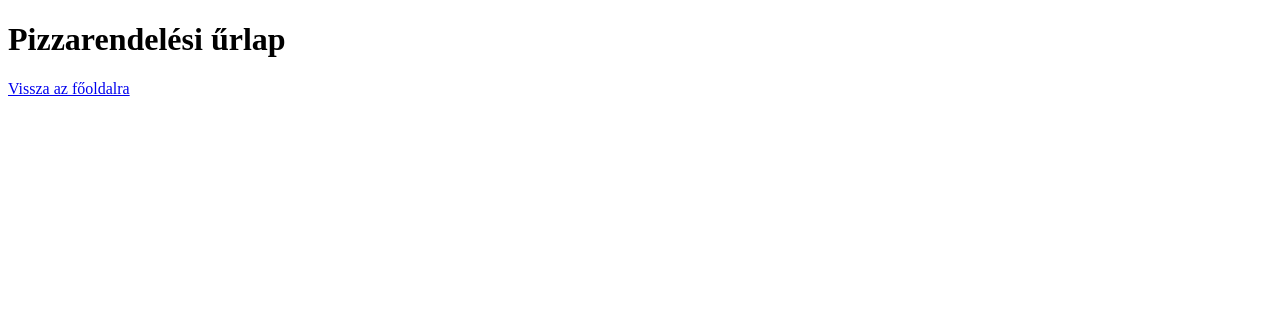
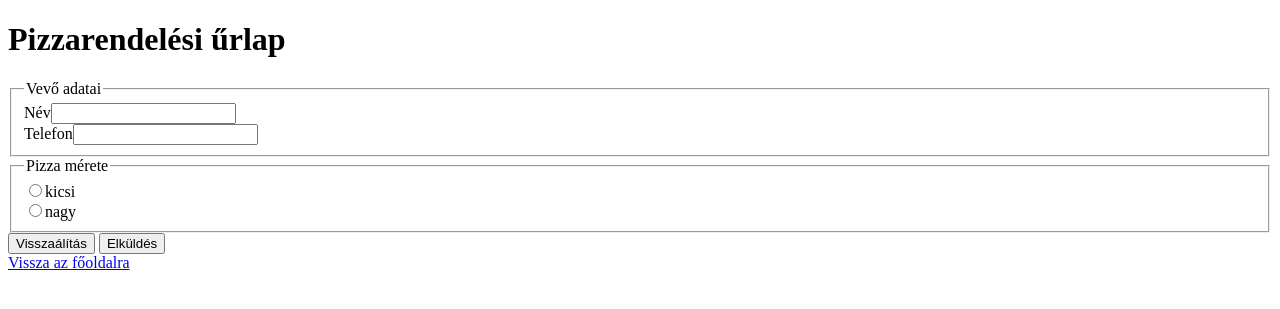
Before and after one commit to KardosLevente/Kardos_Levente_pizzarendeles_11_12, a Flask app: page /pizza-order in a window 1280 px wide. Shown: the top 309 px of the page. Run offline with Flask 3, Linux system fonts and the light colour scheme.

Commit message:
update files

```diff
--- a/app.py
+++ b/app.py
@@ -1,14 +1,25 @@
 from flask import Flask, render_template, request, redirect, url_for
 
 app = Flask(__name__)
-
+orders = []
 
 @app.route('/', methods=["GET"])
 def index():
+
     return render_template('index.html')
 
-@app.route('/pizza-order', methods=["GET"])
+@app.route('/pizza-order', methods=["GET", "POST"])
 def pizza_order():
+    if request.method == "POST":
+        _name = request.form.get("name")
+        _phone = request.form.get("phone")
+        _size = request.form.get("size")
+        order = {
+            "name": _name,
+            "phone": _phone,
+            "size": _size}
+        orders.append(order)
+        print(orders)
     return render_template('pizza_order.html')
 
 if __name__ == "__main__":
--- /dev/null
+++ b/templates/order_summary.html
@@ -0,0 +1,5 @@
+{% if orders_ %}
+<h2>Beküldött adat</h2>
+<ul>
+
+</ul>
--- a/templates/pizza_order.html
+++ b/templates/pizza_order.html
@@ -7,6 +7,25 @@
 </head>
 <body>
     <h1>Pizzarendelési űrlap</h1>
+
+    <form method="post">
+        <fieldset>
+        <legend>Vevő adatai</legend>
+        Név<input type="text" name="name" required> <br>
+        Telefon<input type="tel" name="phone" required>
+        </fieldset>
+
+        <fieldset>
+            <legend>Pizza mérete</legend>
+            <input type="radio" name="size" value="kicsi">kicsi<br>
+            <input type="radio" name="size" value="nagy">nagy<br>
+        </fieldset>
+
+        <button type="submit">Visszaálítás</button>
+        <button type="submit">Elküldés</button>
+
+    </form>
+
     <a href="/">Vissza az főoldalra</a>
 
 </body>
```
